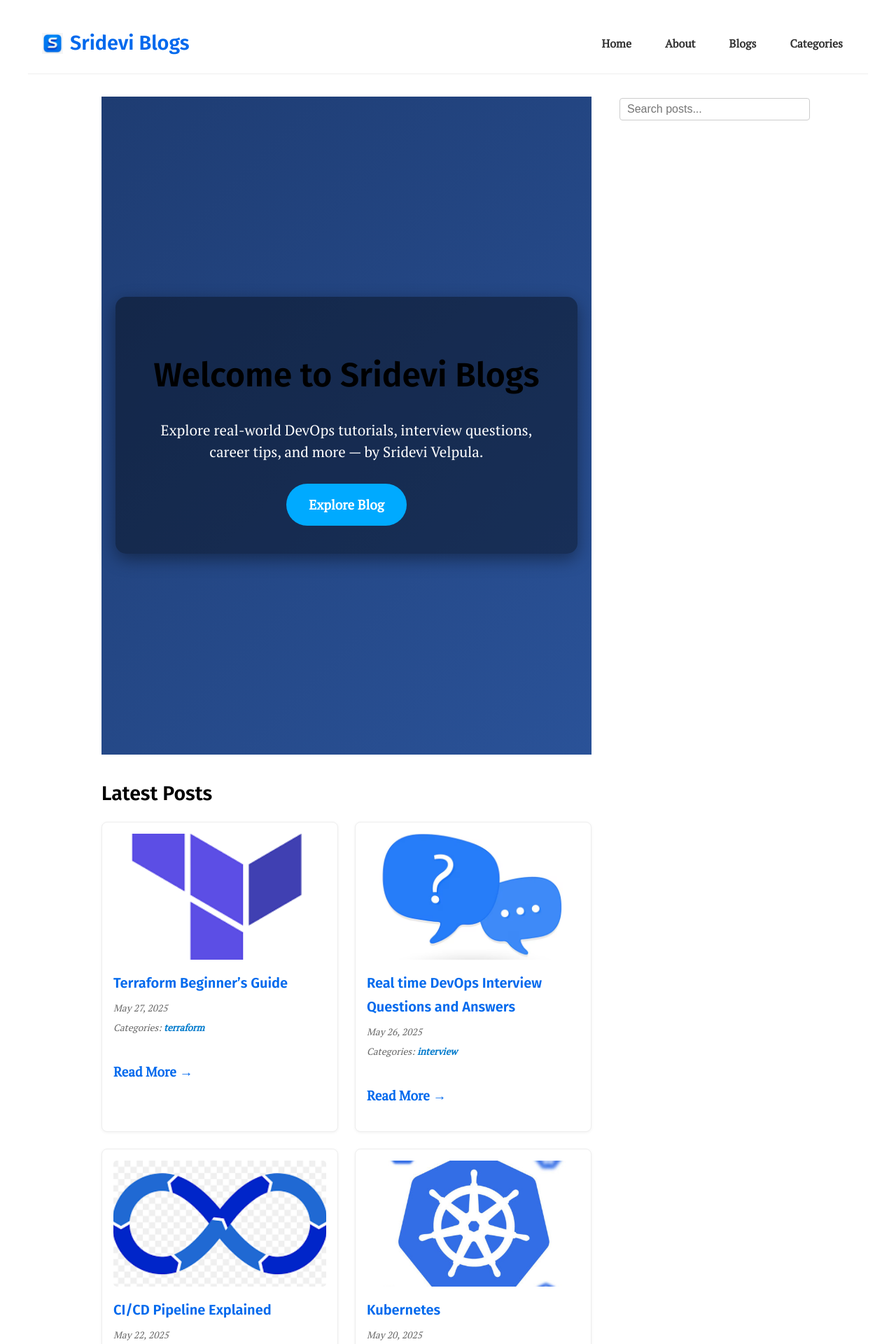
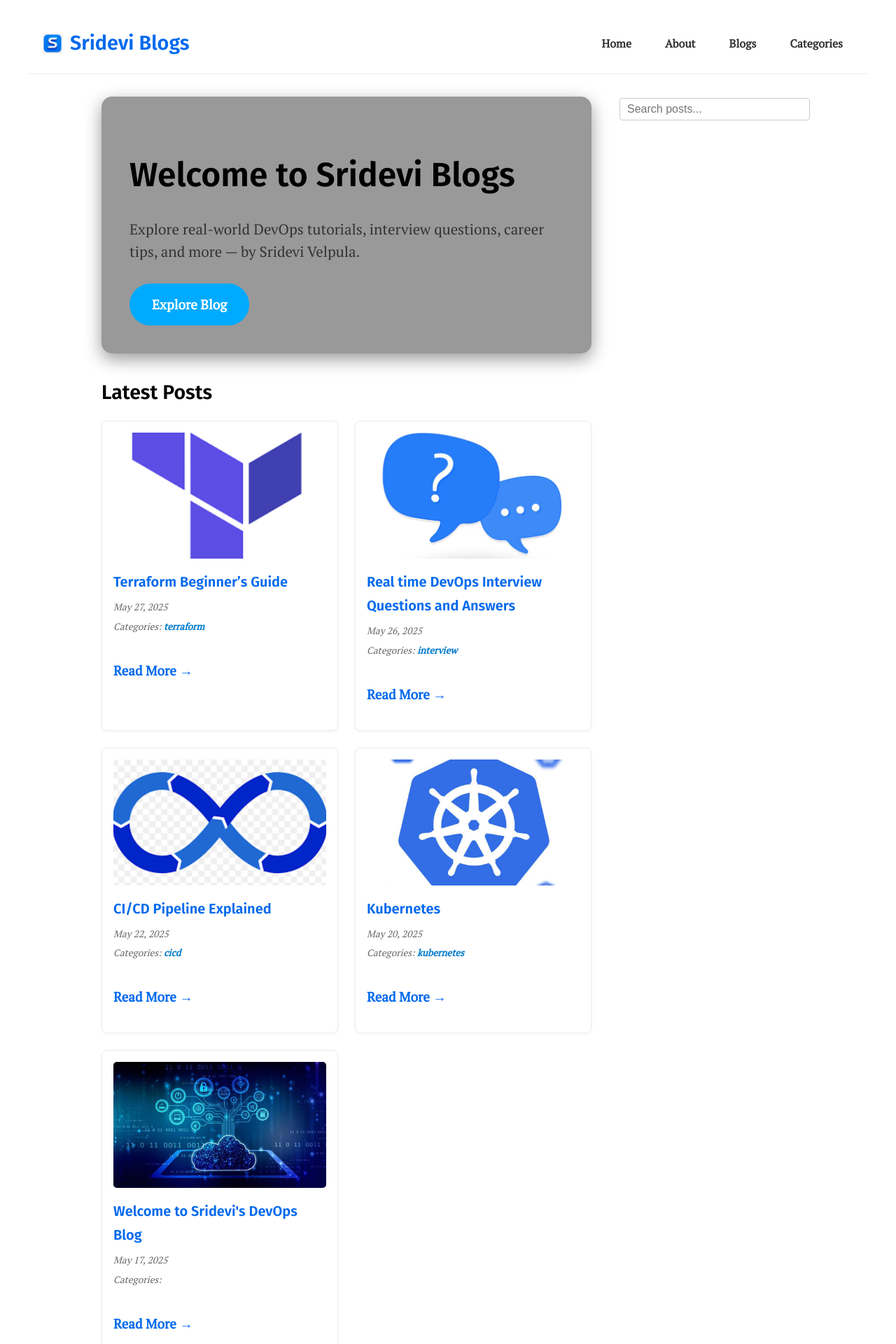
Before and after one commit to srideviblogs/srideviblogs.github.io, a Jekyll site: the page built from index.md, in a window 1280 px wide. Shown: the top 1920 px of the page at 70% size. Built offline with Jekyll 4.4.1, drawn with Linux system fonts in a browser that asks for light colours.

Commit message:
Update home.html

```diff
--- a/_layouts/home.html
+++ b/_layouts/home.html
@@ -2,13 +2,15 @@
 layout: default
 ---
 
-<section class="hero-gradient">
+<section class="hero-combo">
+  <div class="hero-overlay"></div>
   <div class="hero-content">
     <h1>Welcome to Sridevi Blogs</h1>
     <p>Explore real-world DevOps tutorials, interview questions, career tips, and more — by Sridevi Velpula.</p>
-    <a href="/blogs" class="btn-primary">Explore Blog</a>
+    <a href="#latest-posts" class="btn-primary">Explore Blog</a>
   </div>
 </section>
+
 
 <section class="latest-posts">
   <h2>Latest Posts</h2>
```
